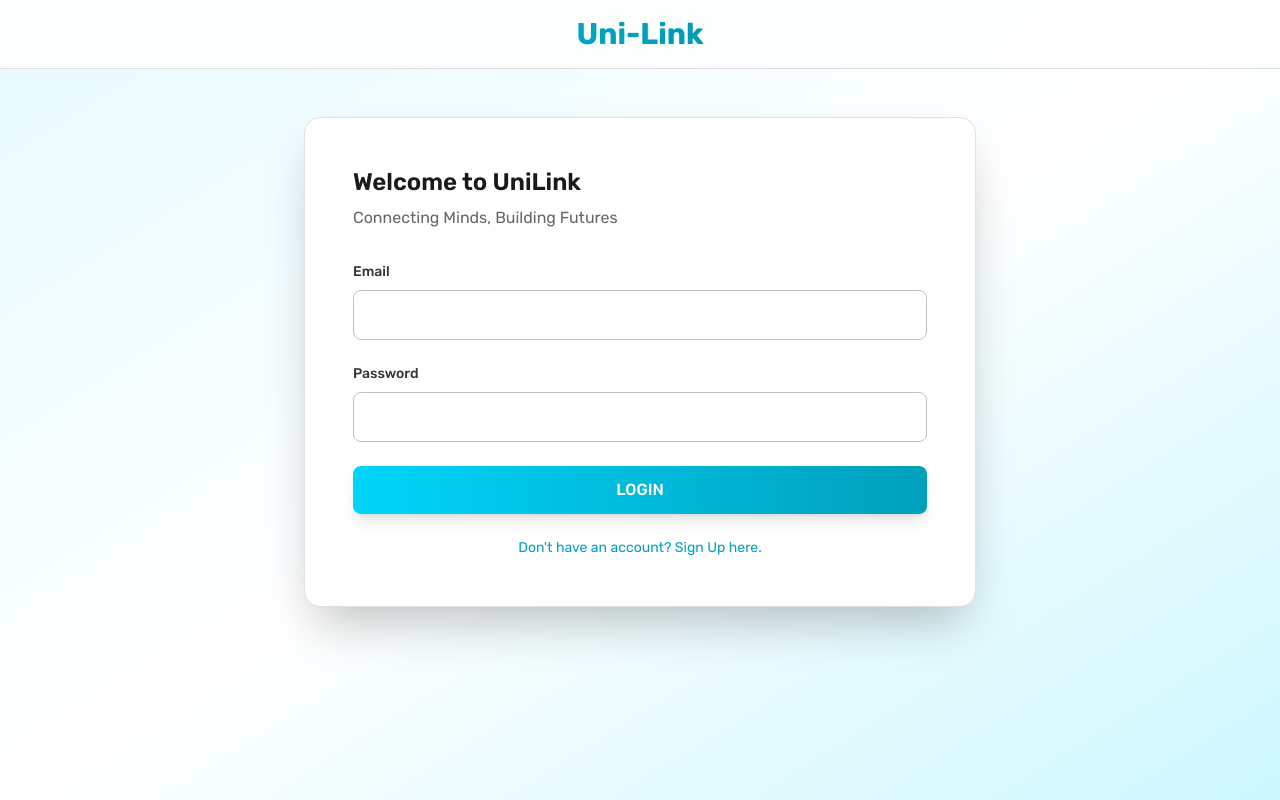
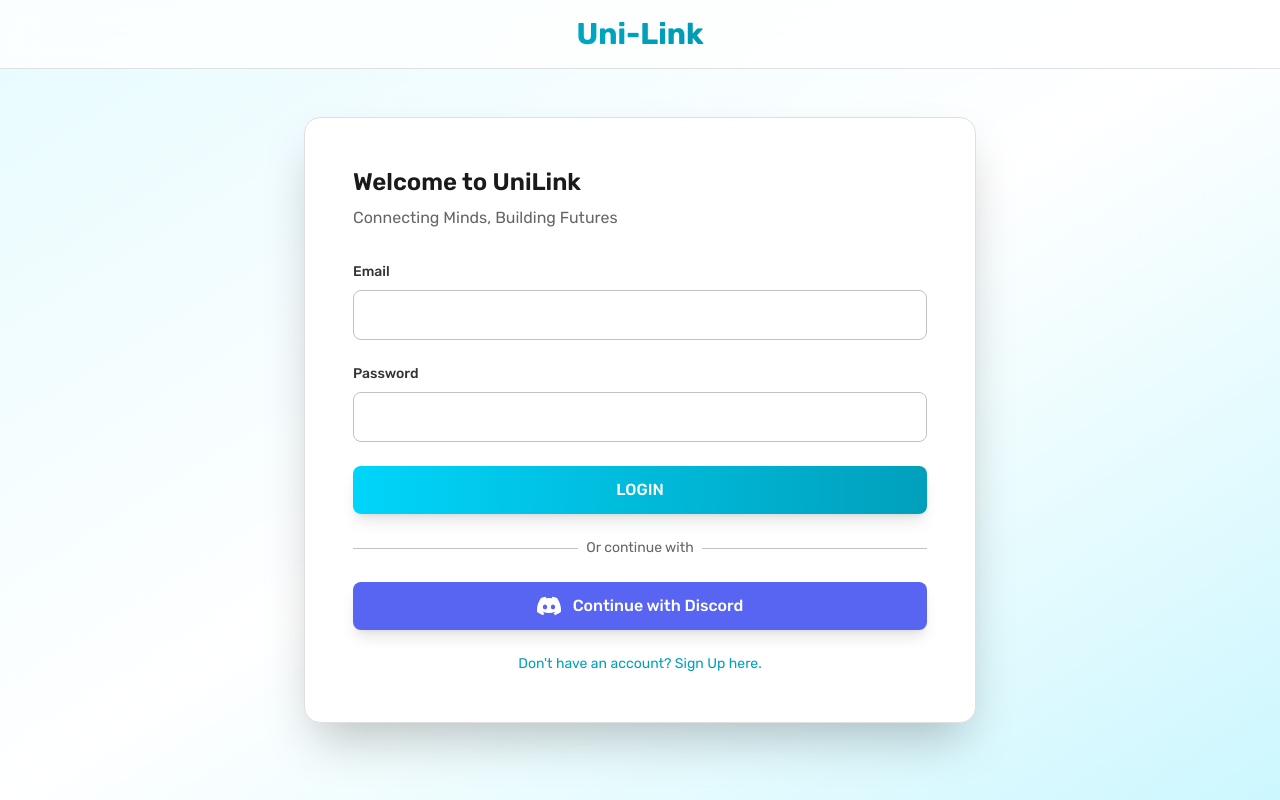
Before and after one commit to navigill7/EKS-TERRAFORM-SECURE-INFRA, a React (Create React App) app in the folder Development/client/: page / in a window 1280 px wide. Built offline with nearby package versions, Linux system fonts and the light colour scheme; no server answers.

Commit message:
adding the button for discord

```diff
--- a/Development/client/src/scenes/loginPage/Form.jsx
+++ b/Development/client/src/scenes/loginPage/Form.jsx
@@ -46,6 +46,10 @@
   const isLogin = pageType === "login";
   const isRegister = pageType === "register";
 
+  const handleDiscordLogin = () => {
+    window.location.href = "http://localhost:3001/auth/discord";
+  };
+
   const register = async (values, onSubmitProps) => {
     const formData = new FormData();
     for (let value in values) {
@@ -53,7 +57,7 @@
     }
     formData.append("picturePath", values.picture.name);
 
-    const savedUserResponse = await fetch(`http://localhost:3001/auth/register`, {
+    const savedUserResponse = await fetch(API_ENDPOINTS.REGISTER, {
       method: "POST",
       body: formData,
     });
@@ -69,7 +73,7 @@
   };
 
   const login = async (values, onSubmitProps) => {
-    const loggedInResponse = await fetch(`http://localhost:3001/auth/login`, {
+    const loggedInResponse = await fetch(API_ENDPOINTS.LOGIN, {
       method: "POST",
       headers: { "Content-Type": "application/json" },
       body: JSON.stringify(values),
@@ -96,6 +100,8 @@
     if (isLogin) await login(values, onSubmitProps);
     if (isRegister) await register(values, onSubmitProps);
   };
+
+
 
   return (
     <Formik
@@ -260,6 +266,34 @@
             {isLogin ? "LOGIN" : "REGISTER"}
           </button>
 
+          {/* Divider - Only show on login page */}
+          {isLogin && (
+            <div className="relative my-6">
+              <div className="absolute inset-0 flex items-center">
+                <div className="w-full border-t border-grey-200 dark:border-grey-700"></div>
+              </div>
+              <div className="relative flex justify-center text-sm">
+                <span className="px-2 bg-white dark:bg-grey-800 text-grey-500 dark:text-grey-400">
+                  Or continue with
+                </span>
+              </div>
+            </div>
+          )}
+
+          {/* Discord Login Button - Only show on login page */}
+          {isLogin && (
+            <button
+              type="button"
+              onClick={handleDiscordLogin}
+              className="w-full py-3 px-4 bg-[#5865F2] hover:bg-[#4752C4] text-white font-medium rounded-lg shadow-lg hover:shadow-xl transform hover:-translate-y-0.5 transition-all duration-200 flex items-center justify-center gap-3"
+            >
+              <svg className="w-6 h-6" fill="currentColor" viewBox="0 0 24 24">
+                <path d="M20.317 4.37a19.791 19.791 0 00-4.885-1.515.074.074 0 00-.079.037c-.21.375-.444.864-.608 1.25a18.27 18.27 0 00-5.487 0 12.64 12.64 0 00-.617-1.25.077.077 0 00-.079-.037A19.736 19.736 0 003.677 4.37a.07.07 0 00-.032.027C.533 9.046-.32 13.58.099 18.057a.082.082 0 00.031.057 19.9 19.9 0 005.993 3.03.078.078 0 00.084-.028c.462-.63.874-1.295 1.226-1.994a.076.076 0 00-.041-.106 13.107 13.107 0 01-1.872-.892.077.077 0 01-.008-.128 10.2 10.2 0 00.372-.292.074.074 0 01.077-.01c3.928 1.793 8.18 1.793 12.062 0a.074.074 0 01.078.01c.12.098.246.198.373.292a.077.077 0 01-.006.127 12.299 12.299 0 01-1.873.892.077.077 0 00-.041.107c.36.698.772 1.362 1.225 1.993a.076.076 0 00.084.028 19.839 19.839 0 006.002-3.03.077.077 0 00.032-.054c.5-5.177-.838-9.674-3.549-13.66a.061.061 0 00-.031-.03zM8.02 15.33c-1.183 0-2.157-1.085-2.157-2.419 0-1.333.956-2.419 2.157-2.419 1.21 0 2.176 1.096 2.157 2.42 0 1.333-.956 2.418-2.157 2.418zm7.975 0c-1.183 0-2.157-1.085-2.157-2.419 0-1.333.955-2.419 2.157-2.419 1.21 0 2.176 1.096 2.157 2.42 0 1.333-.946 2.418-2.157 2.418z"/>
+              </svg>
+              <span>Continue with Discord</span>
+            </button>
+          )}
+
           <p
             onClick={() => {
               setPageType(isLogin ? "register" : "login");
```
